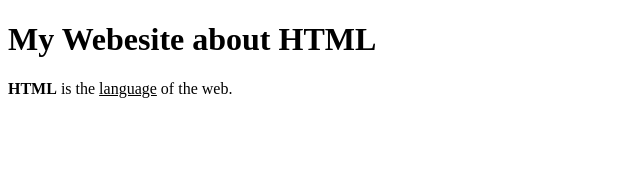
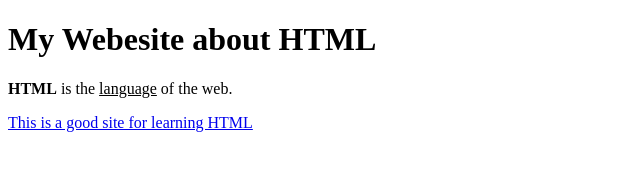
Before and after one commit to sgolanka/ecsecs, a plain HTML site: page index.html in a window 1280 px wide. Shown: the whole page, without its empty margins (0-640 px from the left). Drawn offline with Linux system fonts and the light colour scheme.

Commit message:
added hyperlink

```diff
--- a/index.html
+++ b/index.html
@@ -3,6 +3,7 @@
  <body>
   <h1>My Webesite about HTML</h1>
   <p><b>HTML</b> is the <u>language</u> of the web.</p>
+  <p><a href="https://www.w3schools.com/html/">This is a good site for learning HTML</a></p>
 
  </body>
 </html>
```
